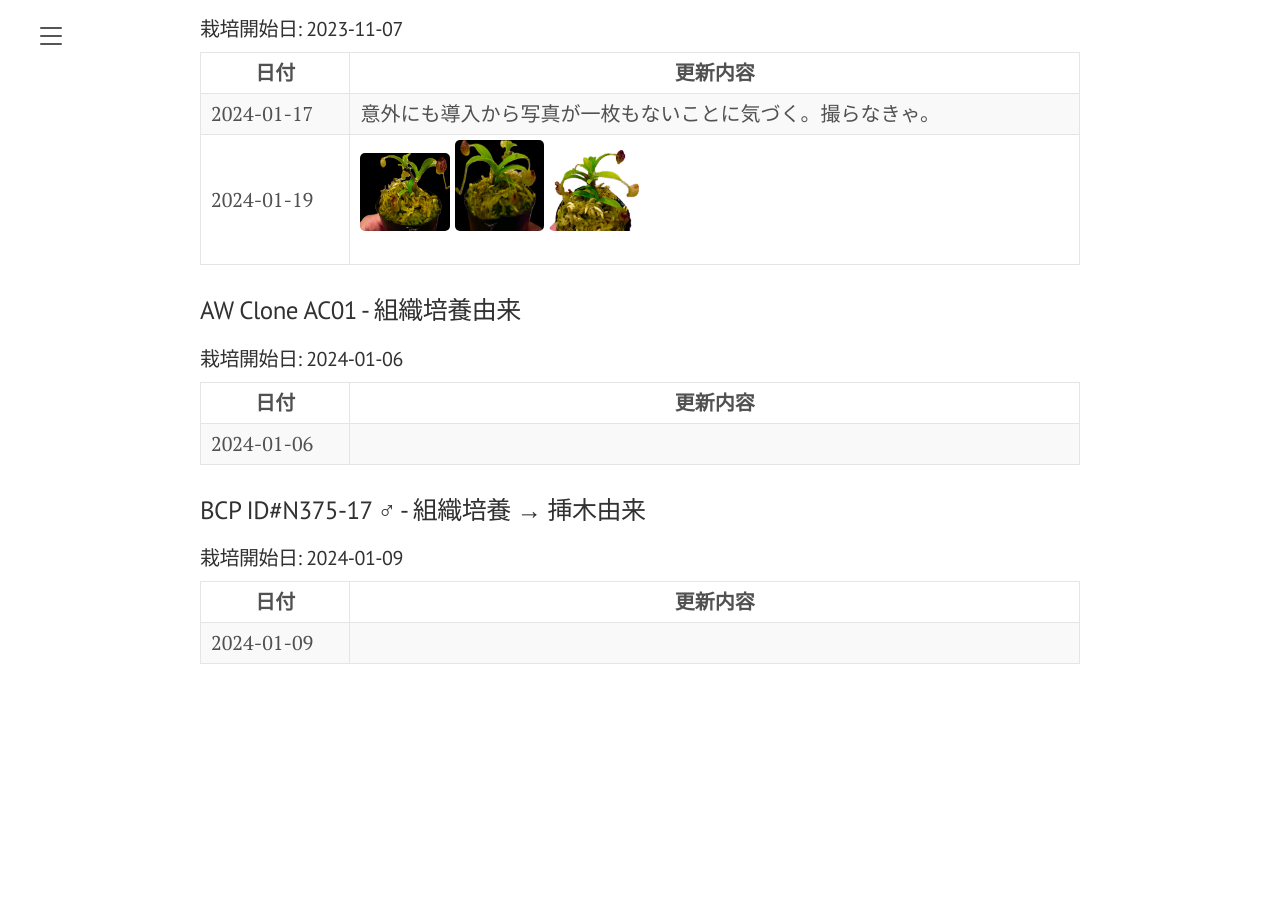
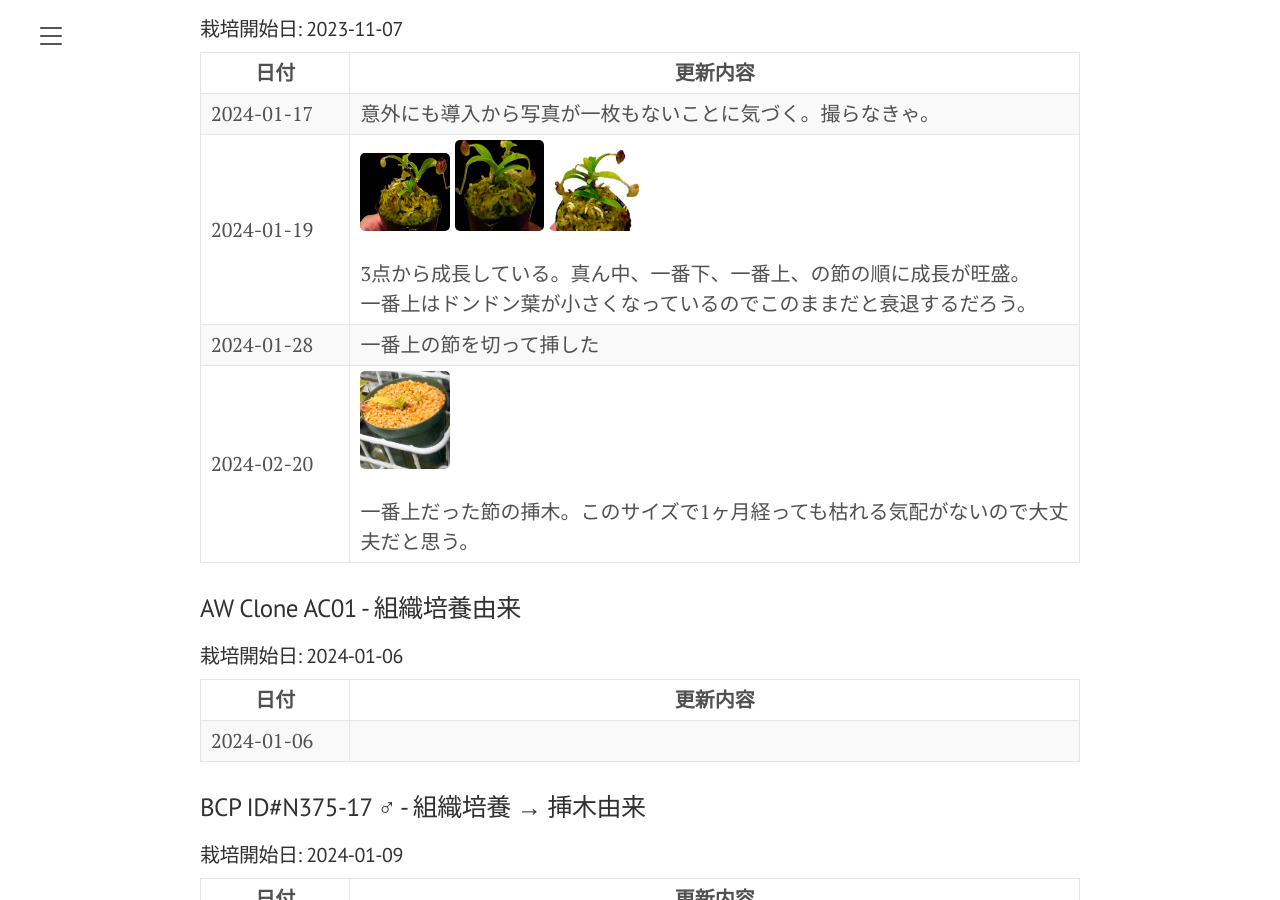
Before and after one commit to MojamojaK/aristo, a Jekyll site: the page built from collections/_cultivation_logs/N_aristolochioides.md, in a window 1280 px wide and 900 px high, scrolled down 3048 px. Built offline with Jekyll 4.4.1, drawn with Linux system fonts in a browser that asks for light colours; nearby versions of some CDN libraries; before the commit the page ends 3732 px from its top, so only the background shows below that.

```diff
--- a/collections/_cultivation_logs/N_aristolochioides.md
+++ b/collections/_cultivation_logs/N_aristolochioides.md
@@ -115,6 +115,20 @@ logs:
         contents:
           - items:
             - auto_image: {id: KF22}
+            - text: |-
+                3点から成長している。真ん中、一番下、一番上、の節の順に成長が旺盛。
+                一番上はドンドン葉が小さくなっているのでこのままだと衰退するだろう。
+      - date: 2024-01-28
+        contents:
+          - items:
+            - text: |-
+                一番上の節を切って挿した
+      - date: 2024-02-20
+        contents:
+          - items:
+            - auto_image: {id: KF22}
+            - text: |-
+                一番上だった節の挿木。このサイズで1ヶ月経っても枯れる気配がないので大丈夫だと思う。
   - source: "AW Clone AC01"
     propagation: 組織培養由来
     start_date: 2024-01-06
```
Also changed, not shown: assets/images/nepenthes/KF22/2024-02-20-01.jpeg (added).
